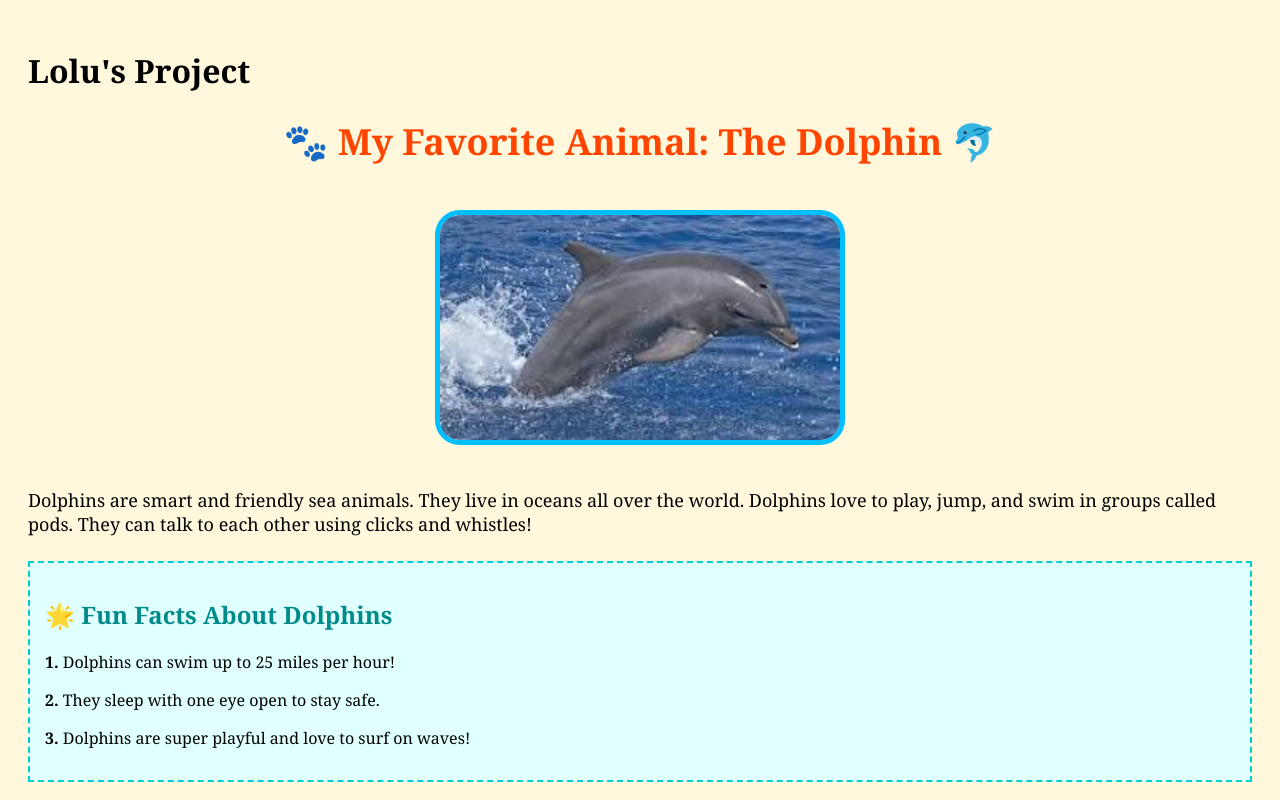
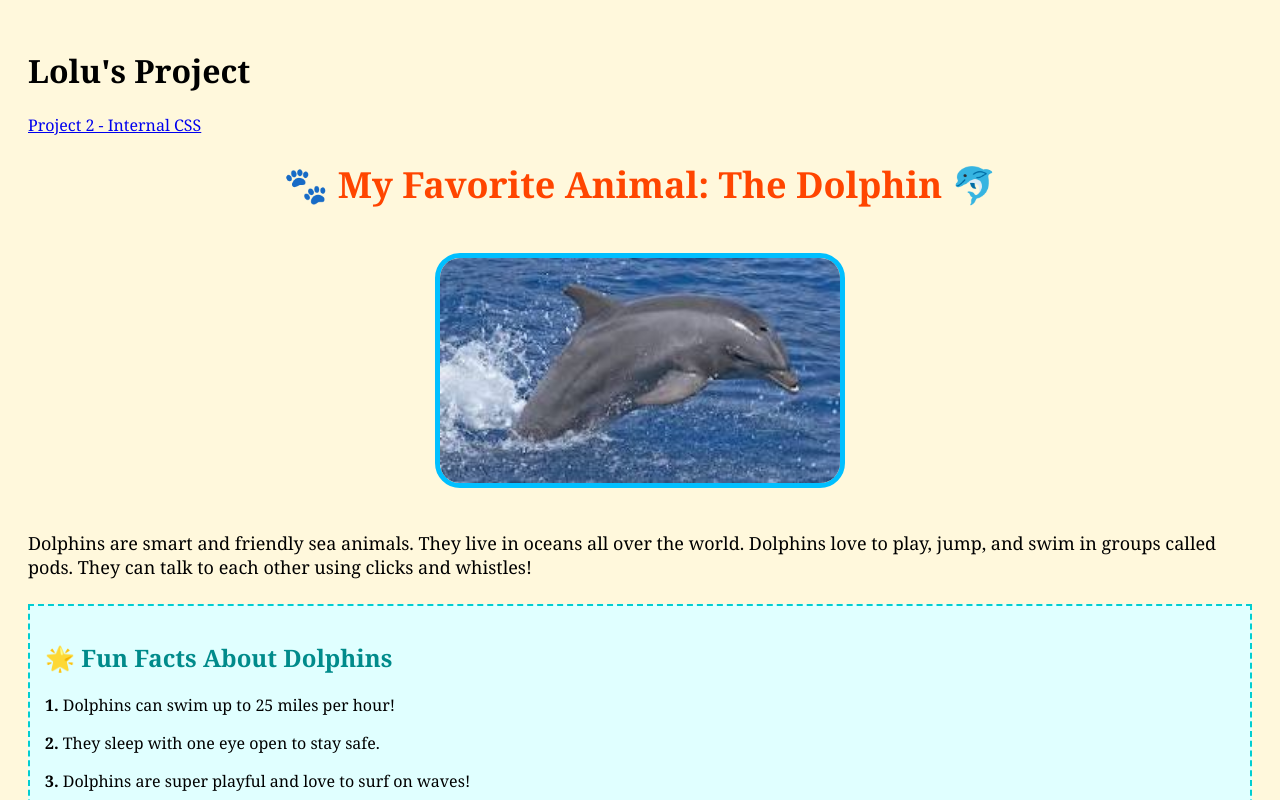
Before and after one commit to fredrickidemudia/lolu-project, a plain HTML site: page index.html in a window 1280 px wide. Shown: the top 800 px of the page. Drawn offline with Linux system fonts and the light colour scheme.

Commit message:
Update index.html

```diff
--- a/index.html
+++ b/index.html
@@ -4,7 +4,7 @@
     <title>My Favorite Animal</title>
   </head>
   <body style="background-color: #fff8dc; font-family: georgia,roboto mono,open sans; padding: 20px;">
-	<h1>Lolu's Project</h1>
+	<h1>Lolu's Project</h1><span><a href="./internal_css.html">Project 2 - Internal CSS</a></span>
     <h1 style="color: #ff4500; text-align: center; font-size: 36px;">🐾 My Favorite Animal: The Dolphin 🐬</h1>
 
     <div style="text-align:center">
```
